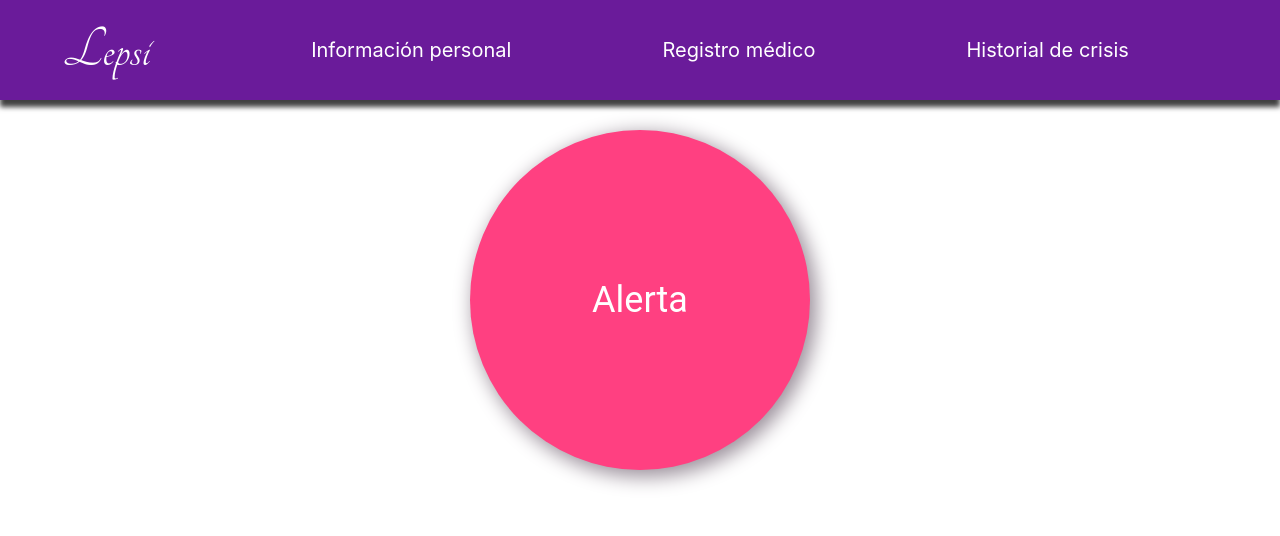
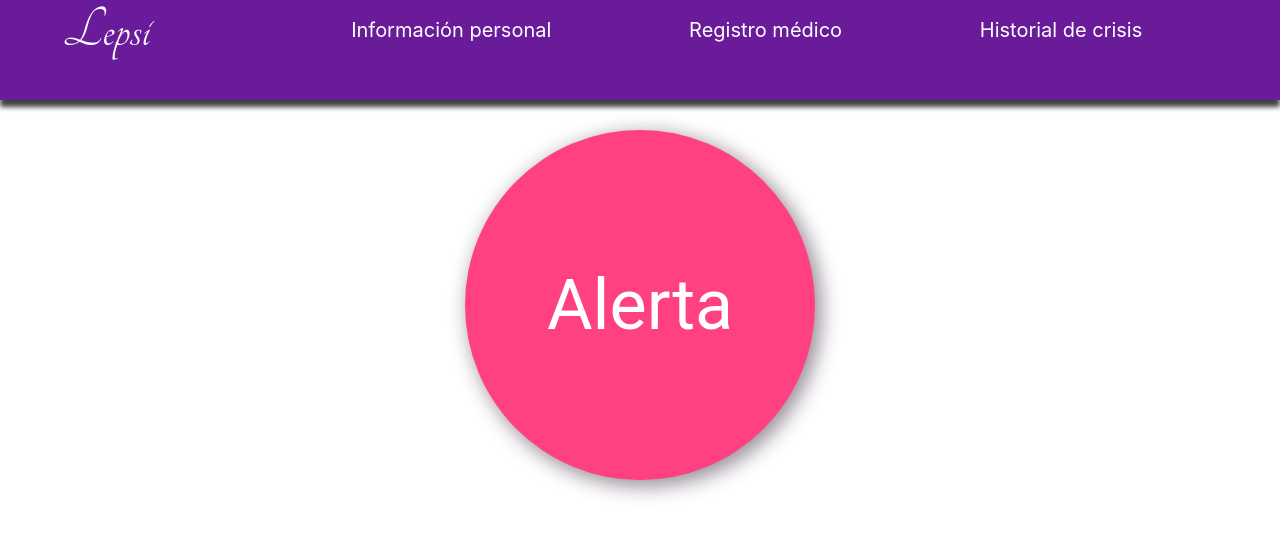
Before and after one commit to AnnMtz/Epi-Control, a React (Create React App) app: page /Home in a window 1280 px wide. Shown: the top 536 px of the page. Built offline with nearby package versions, Linux system fonts and the light colour scheme.

Commit message:
Cambios en el header y modificacion de home

```diff
--- a/src/components/Home/Home.scss
+++ b/src/components/Home/Home.scss
@@ -17,9 +17,9 @@
                 align-items: center;
                 margin-top: 30px;
                 .Alert {
-                    height: 340px;
-                    width: 340px;
-                    font-size: 36px;
+                    height: 70vw;
+                    width: 70vw;
+                    font-size: 65px;
                     border-radius: 50%;
                     background-color: #FF4081;
                     color: white;
@@ -34,44 +34,53 @@
     }
 }
 
-    @media(max-width:576px) {
+@media(min-width:576px) {
+    .MainContainer{
+        .ContainerHome{
             .HomeInfoContainer{
                 .AlertButton {
                     .Alert {
-                        height: 110px;
-                        width: 110px;
-                        font-size: 28px;
+                        height: 350px;
+                        width: 350px;
+                        font-size: 70px;
                     }
                 }
             }
         }
-    @media(min-width:768px) {
+    }
+}
+
+@media(min-width:768px) {
+    .MainContainer{
+        .ContainerHome{
             .HomeInfoContainer{
                 height: 90vh;
-                .Home {
-                }
                 .AlertButton {
                     .Alert {
-                        height: 260px;
-                        width: 260px;
+                        height: 350px;
+                        width: 350px;
                         font-size: 73px;
                     }
                 }
             }
+        }
     }
+}
 
-    @media(min-width:1200px) {
+@media(min-width:1200px) {
+    .MainContainer{
+        .ContainerHome{
             .HomeInfoContainer{
                 height: 100%;
                 background-color: none;
-                .Home {
-                }
                 .AlertButton {
                     .Alert {
-                        height: 300px;
-                        width: 300px;
-                        font-size: 100px;
+                        height: 350px;
+                        width: 350px;
+                        font-size: 70px;
                     }
                 }
             }
+        }
     }
+}
--- a/src/components/RegisterTables/RegisterTables.scss
+++ b/src/components/RegisterTables/RegisterTables.scss
@@ -1,48 +1,3 @@
-header {
-    display: flex;
-    background-color: #6A1B9A;
-    width: 100%;
-    top: 0;
-    justify-content: space-evenly;
-    -webkit-box-shadow: 0px 7px 5px 0px rgba(0,0,0,0.75);
-    -moz-box-shadow: 0px 7px 5px 0px rgba(0,0,0,0.75);
-    box-shadow: 0px 7px 5px 0px rgba(0,0,0,0.75);
-    .Menu {
-        width: 90%;
-        max-width: 1000px;
-        margin: auto;
-        display: flex;
-        flex-direction: row;
-        justify-content: space-between;
-        align-items: center;
-    }
-    .Logo {
-        display: inline-block;
-        margin-right: 1em;
-        color: white;
-        h1 {
-            font-family: 'Tangerine';
-            font-size: 55px;
-        }
-        .Btn-menu {
-            display: none;
-        }
-    }
-    .Enlaces {
-        display: inline-block;
-        text-align: right;
-        a {
-            color: white;
-            margin-right: 5%;
-            text-decoration: none;
-        }
-        a:hover {
-            background: #f2f2f2;
-            color: #4357ad;
-        }
-    }
-}
-
     .GraphicInformationInfoContainer{
         display: flex;
         align-items: center;
@@ -62,24 +17,6 @@ header {
     }
 
     @media(max-width:576px) {
-        header {
-            .Menu {
-            }
-            .Logo {
-                h1 {
-                    font-size: 30px;
-                }
-                .Btn-menu {
-                }
-            }
-            .Enlaces {
-                a {
-                    font-size: 10px;
-                }
-                a:hover {
-                }
-            }
-        }
 
         .GraphicInformationInfoContainer{
             .GraphicInformationText {
--- a/src/components/ScheduleAppointment/ScheduleAppointment.scss
+++ b/src/components/ScheduleAppointment/ScheduleAppointment.scss
@@ -1,48 +1,3 @@
-header {
-    display: flex;
-    background-color: #6A1B9A;
-    width: 100%;
-    top: 0;
-    justify-content: space-evenly;
-    -webkit-box-shadow: 0px 7px 5px 0px rgba(0,0,0,0.75);
-    -moz-box-shadow: 0px 7px 5px 0px rgba(0,0,0,0.75);
-    box-shadow: 0px 7px 5px 0px rgba(0,0,0,0.75);
-    .Menu {
-        width: 90%;
-        max-width: 1000px;
-        margin: auto;
-        display: flex;
-        flex-direction: row;
-        justify-content: space-between;
-        align-items: center;
-    }
-    .Logo {
-        display: inline-block;
-        margin-right: 1em;
-        color: white;
-        h1 {
-            font-family: 'Tangerine';
-            font-size: 55px;
-        }
-        .Btn-menu {
-            display: none;
-        }
-    }
-    .Enlaces {
-        display: inline-block;
-        text-align: right;
-        a {
-            color: white;
-            margin-right: 5%;
-            text-decoration: none;
-        }
-        a:hover {
-            background: #f2f2f2;
-            color: #4357ad;
-        }
-    }
-}
-
     .PersonalInformationInfoContainer{
         display: flex;
         justify-content: left;
@@ -113,25 +68,6 @@ header {
     }
 
     @media(max-width:576px) {
-        header {
-            .Menu {
-            }
-            .Logo {
-                h1 {
-                    font-size: 30px;
-                }
-                .Btn-menu {
-                }
-            }
-            .Enlaces {
-                a {
-                    font-size: 12px;
-                }
-                a:hover {
-                }
-            }
-        }
-
     .PersonalInformationInfoContainer{
         .Title {
             margin-top: 8%;
@@ -168,23 +104,6 @@ header {
     }
 
     @media(min-width:768px) {
-        header {
-            .Menu {
-            }
-            .Logo {
-                h1 {
-                    font-size: 55px;
-                }
-                .Btn-menu {
-                }
-            }
-            .Enlaces {
-                a {
-                    font-size: 16px;
-                }
-            }
-        }
-
         .PersonalInformationInfoContainer{
             .Title {
                 margin-top: 8%;
--- a/src/components/TableRegister/TableRegister.scss
+++ b/src/components/TableRegister/TableRegister.scss
@@ -1,49 +1,3 @@
-header {
-    display: flex;
-    background-color: #6A1B9A;
-    width: 100%;
-    top: 0;
-    justify-content: space-evenly;
-    -webkit-box-shadow: 0px 7px 5px 0px rgba(0,0,0,0.75);
-    -moz-box-shadow: 0px 7px 5px 0px rgba(0,0,0,0.75);
-    box-shadow: 0px 7px 5px 0px rgba(0,0,0,0.75);
-    .Menu {
-        width: 90%;
-        max-width: 1000px;
-        margin: auto;
-        display: flex;
-        flex-direction: row;
-        justify-content: space-between;
-        align-items: center;
-    }
-    .Logo {
-        display: inline-block;
-        margin-right: 1em;
-        color: white;
-        h1 {
-            font-family: 'Tangerine';
-            font-size: 60px;
-        }
-        .Btn-menu {
-            display: none;
-        }
-    }
-    .Enlaces {
-        display: inline-block;
-        text-align: right;
-        a {
-            color: white;
-            margin-right: 5%;
-            text-decoration: none;
-            font-size: 18px;
-        }
-        a:hover {
-            background: #f2f2f2;
-            color: #4357ad;
-        }
-    }
-}
-
     .TableInformationInfoContainer{
         display: flex;
         align-items: center;
@@ -64,24 +18,6 @@ header {
     }
 
     @media(max-width:576px) {
-        header {
-            .Menu {
-            }
-            .Logo {
-                h1 {
-                    font-size: 30px;
-                }
-                .Btn-menu {
-                }
-            }
-            .Enlaces {
-                a {
-                    font-size: 10px;
-                }
-                a:hover {
-                }
-            }
-        }
 
             .TableInformationInfoContainer{
                 .TableInformationText {
```
Lines whose indentation alone changed are shown as unchanged.
